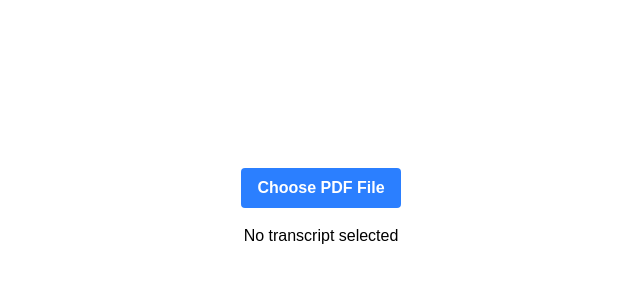
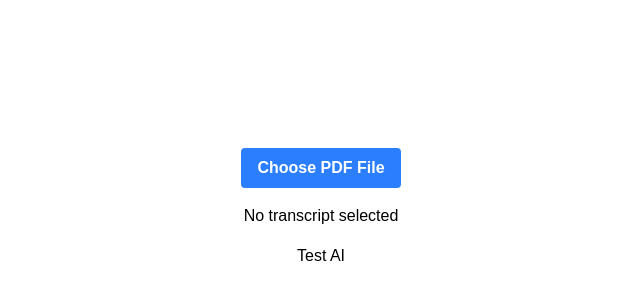
Before and after one commit to charlesphu/slugschedule, a Next.js app: page / in a window 1280 px wide. Shown: the part 192-492 px from the top of the page, without its empty margins (319-959 px from the left). Built offline with nearby package versions, Linux system fonts and the light colour scheme.

Commit message:
Change AI model to Gemini 2.0 and add test AI buttoinn

```diff
--- a/app/api/gemini/route.js
+++ b/app/api/gemini/route.js
@@ -6,7 +6,7 @@ export async function POST(request) {
   // console.log("request: ", request);
   const { prompt } = await request.json();
   const response = await ai.models.generateContent({
-    model: "gemini-1.5-flash",
+    model: "gemini-2.0-flash",
     contents: prompt,
   });
   console.log(response.text);
--- a/app/page.js
+++ b/app/page.js
@@ -1,6 +1,7 @@
 "use client";
 
 import React, { useState } from "react";
+import { sendPrompt } from "./hooks/aiPrompt";
 
 export default function Home() {
   const [fileName, setFileName] = React.useState("No transcript selected");
@@ -35,6 +36,13 @@ export default function Home() {
       </button>
 
       <p>{fileName}</p>
+
+      <button
+        onClick={() => {
+          sendPrompt("Hello");
+        }}>
+        Test AI
+      </button>
     </div>
   );
 }
```
